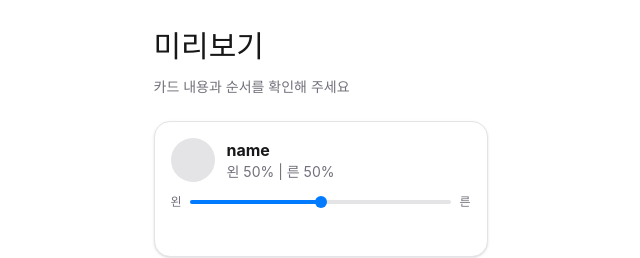
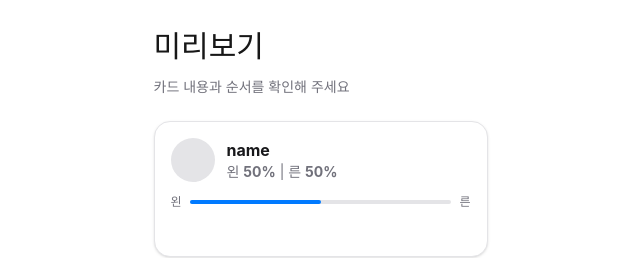
Before and after one commit to Ko-Jeong/MyFavorMaker-FE, a Next.js app: page /preview in a window 1280 px wide. Shown: the top 258 px of the page, without its empty margins (312-952 px from the left). Built offline with nearby package versions, Linux system fonts and the light colour scheme; a web font is replaced by a local one.

Commit message:
💄 Design: 카드 비율 슬라이더 방향 변경 및 비율 표시 스타일 정리

```diff
--- a/src/components/chart/CharacterCard.tsx
+++ b/src/components/chart/CharacterCard.tsx
@@ -44,6 +44,7 @@ export default function CharacterCardEdit({ card }: { card: CharacterCard }) {
   const [isEditingName, setIsEditingName] = useState(false);
   const [isEditingComment, setIsEditingComment] = useState(false);
   const [nameWidth, setNameWidth] = useState<number>(0);
+  const right = rightPercent(card);
   const trimmedName = card.name.trim();
   const displayName = trimmedName || "name";
   const trimmedComment = card.comment?.trim() ?? "";
@@ -189,15 +190,14 @@ export default function CharacterCardEdit({ card }: { card: CharacterCard }) {
           </div>
           {/* 왼/른 퍼센트 텍스트 — 왼 값을 숫자로 입력하면 바가 자동 반영 */}
           <p className="flex items-center gap-1 text-sm text-zinc-500">
-            왼
+            <span>왼</span>
             <input
               value={card.leftPercent}
               onChange={(e) => setLeftPercent(e.target.value)}
               inputMode="numeric"
               className="w-8 border-b border-zinc-300 text-center font-bold text-zinc-500 outline-none focus:border-primary"
             />
-            % | 른{" "}
-            <span className="font-bold text-zinc-500">{rightPercent(card)}%</span>
+            % | <span>른</span> <span className="font-bold text-zinc-500">{right}%</span>
           </p>
         </div>
       </div>
--- a/src/components/chart/CharacterCardView.tsx
+++ b/src/components/chart/CharacterCardView.tsx
@@ -17,9 +17,6 @@ export default function CharacterCardView({
   shadow?: boolean;
 }) {
   const right = rightPercent(card);
-  const isBalanced = card.leftPercent === right;
-  const leftClass = !isBalanced && card.leftPercent > right ? "font-bold" : "";
-  const rightClass = !isBalanced && right > card.leftPercent ? "font-bold" : "";
   const comment = card.comment?.trim() ?? "";
 
   return (
@@ -38,8 +35,8 @@ export default function CharacterCardView({
           <p className="font-bold text-zinc-900">{card.name}</p>
           {/* 왼/른 퍼센트 텍스트 */}
           <p className="text-sm text-zinc-500">
-            왼 <span className={leftClass}>{card.leftPercent}%</span> | 른{" "}
-            <span className={rightClass}>{right}%</span>
+            왼 <span className="font-bold text-zinc-500">{card.leftPercent}%</span> | 른{" "}
+            <span className="font-bold text-zinc-500">{right}%</span>
           </p>
         </div>
       </div>
--- a/src/components/ui/PreferenceSlider.tsx
+++ b/src/components/ui/PreferenceSlider.tsx
@@ -9,21 +9,26 @@ export default function PreferenceSlider({
   leftPercent: number;
 }) {
   const clamped = Math.max(0, Math.min(100, leftPercent));
+  const rightPercent = 100 - clamped;
+  const isRightHigher = rightPercent > clamped;
+  const isLeftHigher = clamped > rightPercent;
 
   return (
     <div className="flex items-center gap-2">
-      <span className="text-xs text-zinc-500">왼</span>
+      <span className={isLeftHigher ? "text-xs font-semibold text-primary" : "text-xs text-zinc-500"}>
+        왼
+      </span>
       <div className="relative h-1 flex-1 rounded-full bg-zinc-200">
         <div
-          className="absolute left-0 top-0 h-full rounded-full bg-primary"
-          style={{ width: `${clamped}%` }}
-        />
-        <div
-          className="absolute top-1/2 h-3 w-3 -translate-x-1/2 -translate-y-1/2 rounded-full bg-primary"
-          style={{ left: `${clamped}%` }}
+          className={`absolute top-0 h-full rounded-full bg-primary ${
+            isRightHigher ? "right-0" : "left-0"
+          }`}
+          style={{ width: `${isRightHigher ? rightPercent : clamped}%` }}
         />
       </div>
-      <span className="text-xs text-zinc-500">른</span>
+      <span className={isRightHigher ? "text-xs font-semibold text-primary" : "text-xs text-zinc-500"}>
+        른
+      </span>
     </div>
   );
 }
```
